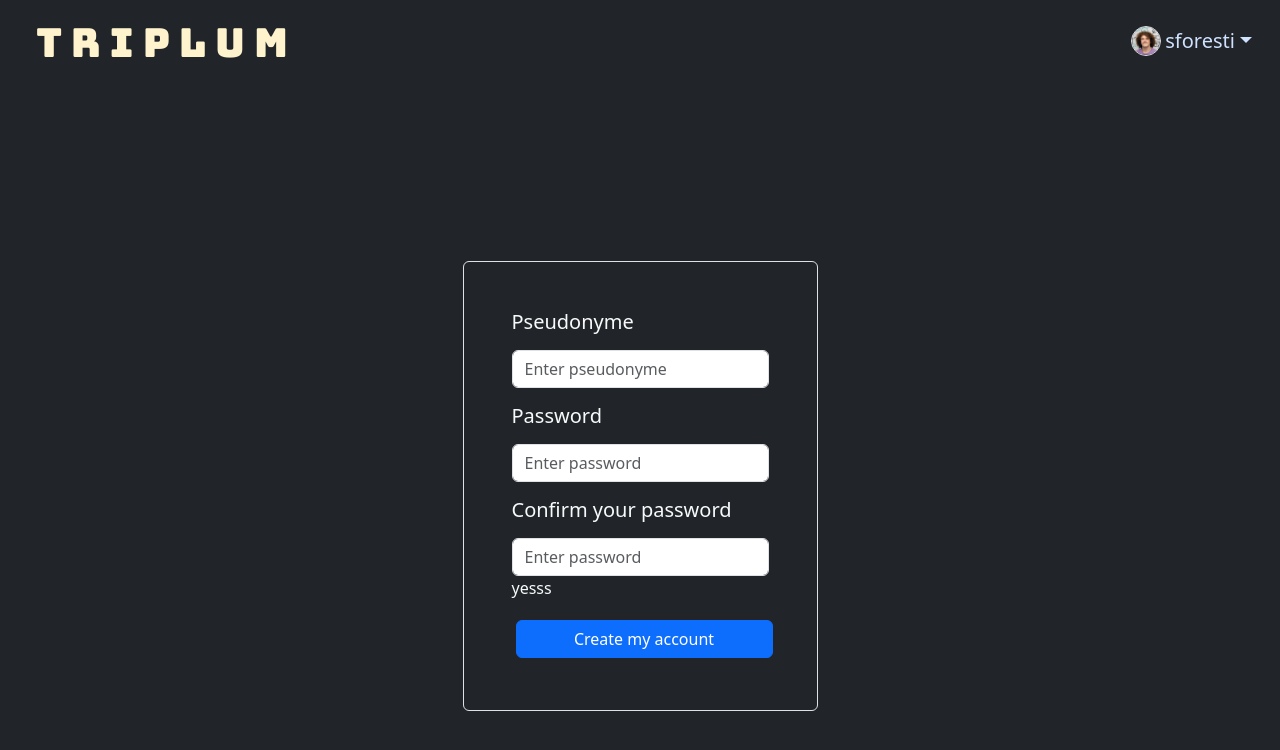
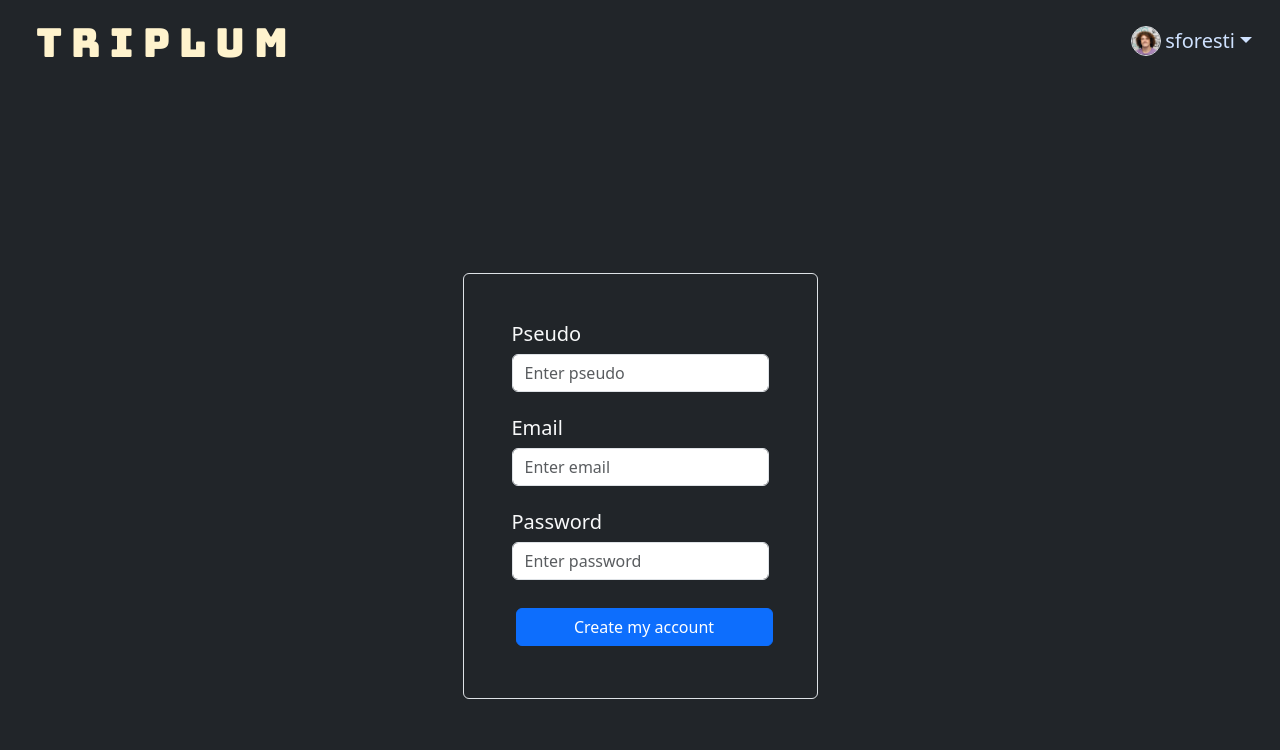
Before and after one commit to LuxoJr22/transcendence, a SvelteKit app in the folder frontend/: page /register in a window 1280 px wide. Shown: the top 750 px of the page. Built offline with nearby package versions, Linux system fonts and the light colour scheme; a web font is replaced by a local one.

Commit message:
register test page update

```diff
--- a/frontend/src/routes/register/+page.svelte
+++ b/frontend/src/routes/register/+page.svelte
@@ -1,33 +1,57 @@
 <script>
-    let password1 = "";
-    let password2 = "";
+    let username = '';
+    let email = '';
+    let password = '';
+    let errorMessage = '';
 
-    $: samePassword = (password1 === password2 || password2 === "");
+    async function registerUser() {
+        const response = await fetch('/api/register/', {
+            method: 'POST',
+            headers: {
+                'Content-Type': 'application/json',
+            },
+            body: JSON.stringify({
+                username: username,
+                email: email,
+                password: password,
+            }),
+        });
+
+        const data = await response.json();
+
+        if (response.ok) {
+            console.log('User creation success')
+        } else {
+            console.error('User creation failed')
+            errorMessage = data.detail;
+        }
+    }
 </script>
 
 <div class="container-fluid" style="height:100vh;">
     <div class="d-flex justify-content-center align-items-center" style="height:100%;">
-        <div class="p-5 border rounded">
+        <form on:submit|preventDefault="{registerUser}" class="p-5 border rounded">
             <div class="mb-3">
-                <label for="Pseudonyme" class="form-label text-light"><h5>Pseudonyme</h5></label>
-                <input type="text" class="form-control" id="Pseudonyme" placeholder="Enter pseudonyme">
+                <label class="form-label text-light">
+                    <h5>Pseudo</h5>
+                    <input type="text" bind:value="{username}" required class="form-control" placeholder="Enter pseudo">
+                </label>
             </div>
             <div class="mb-3">
-                <label for="password1" class="form-label text-light"><h5>Password</h5></label>
-                <input bind:value={password1} type="password" class="form-control" id="password1" placeholder="Enter password">
+                <label class="form-label text-light">
+                    <h5>Email</h5>
+                    <input type="email" bind:value="{email}" required class="form-control" placeholder="Enter email">
+                </label>
             </div>
             <div class="mb-3">
-                <label for="password2" class="form-label text-light"><h5>Confirm your password</h5></label>
-                <input bind:value={password2} type="password" class="form-control" id="password2" placeholder="Enter password">
-                {#if samePassword}
-                    <p class="text-light">yesss</p>
-                {:else}
-                    <p class="text-light">Nooo</p>
-                {/if}
+                <label class="form-label text-light">
+                    <h5>Password</h5>
+                    <input type="password" bind:value="{password}" required class="form-control" placeholder="Enter password">
+                </label>
             </div>
             <div class="btn-group-vertical col-12" role="group" aria-label="Vertical button group">
-                <button type="button" class="m-1 btn btn-primary">Create my account</button>
+                <button type="submit" class="m-1 btn btn-primary">Create my account</button>
             </div>
-        </div>
+        </form>
     </div>
 </div>
```
